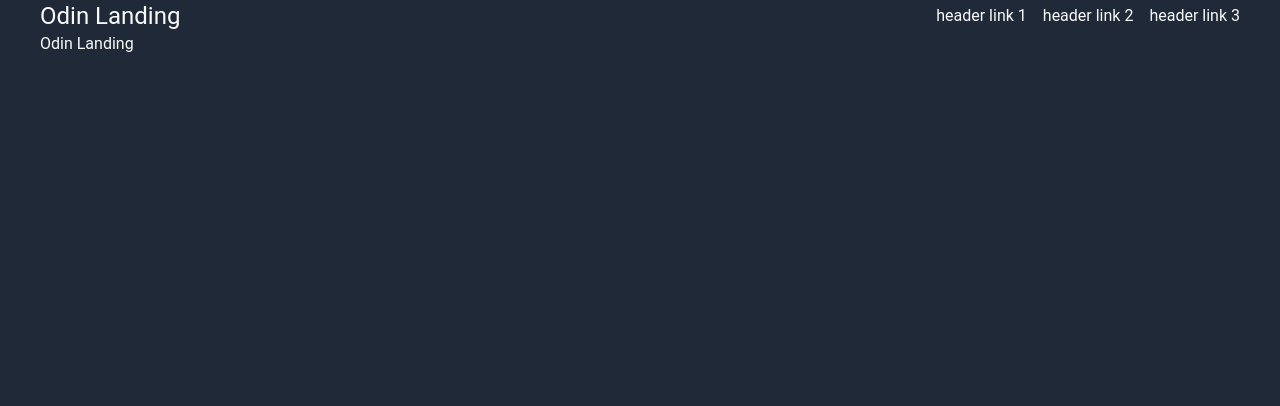
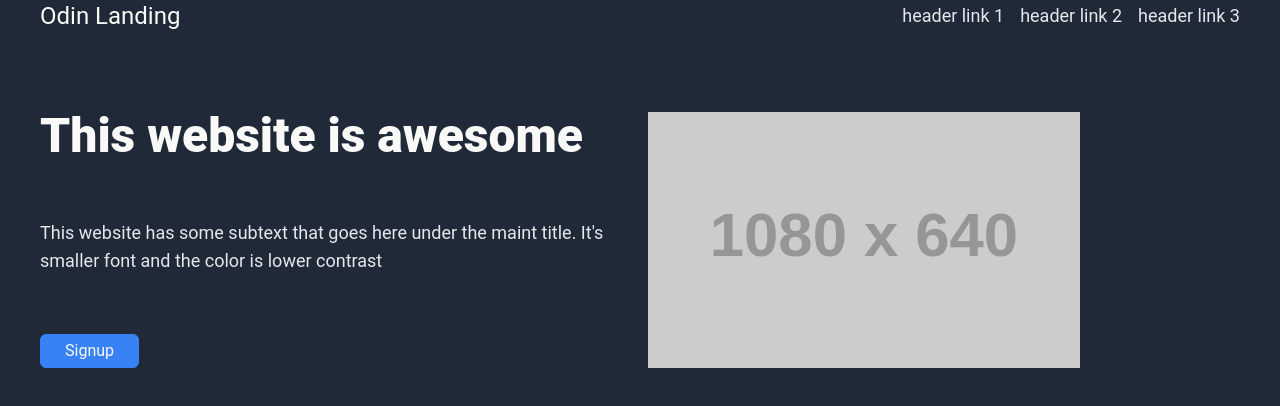
Before and after one commit to grompeys/odin-landing, a website: page index.html in a window 1280 px wide. Drawn offline with Linux system fonts and the light colour scheme; placeholder pictures from the web are drawn by us.

Commit message:
Complete iteration 2: Hero. Fix header link font

```diff
--- a/index.html
+++ b/index.html
@@ -13,17 +13,54 @@
             <nav>
                 <ul class="flex gap-4">
                     <li>
-                        <a href="#" class="hover:text-primary">header link 1</a>
+                        <a
+                            href="#"
+                            class="text-alt-text text-lg hover:text-primary"
+                            >header link 1</a
+                        >
                     </li>
                     <li>
-                        <a href="#" class="hover:text-primary">header link 2</a>
+                        <a
+                            href="#"
+                            class="text-alt-text text-lg hover:text-primary"
+                            >header link 2</a
+                        >
                     </li>
                     <li>
-                        <a href="#" class="hover:text-primary">header link 3</a>
+                        <a
+                            href="#"
+                            class="text-alt-text text-lg hover:text-primary"
+                            >header link 3</a
+                        >
                     </li>
                 </ul>
             </nav>
         </header>
-        <h1>Odin Landing</h1>
+        <main
+            class="flex flex-col justify-between items-center container mx-auto gap-10 mt-20"
+        >
+            <section class="grid grid-cols-2 gap-4 w-full">
+                <div class="flex flex-col justify-between items-start mx-auto">
+                    <h1 class="text-5xl font-black">This website is awesome</h1>
+                    <p class="text-lg text-alt-text">
+                        This website has some subtext that goes here under the
+                        maint title. It's smaller font and the color is lower
+                        contrast
+                    </p>
+                    <button
+                        class="rounded-md bg-primary py-1 px-6 hover:bg-background border border-primary hover:text-primary"
+                    >
+                        Signup
+                    </button>
+                </div>
+                <div>
+                    <img
+                        src="http://fakeimg.pl/1080x640"
+                        alt="A placeholder"
+                        class="h-64"
+                    />
+                </div>
+            </section>
+        </main>
     </body>
 </html>
```
Also changed, not shown: README.md, style.css.
